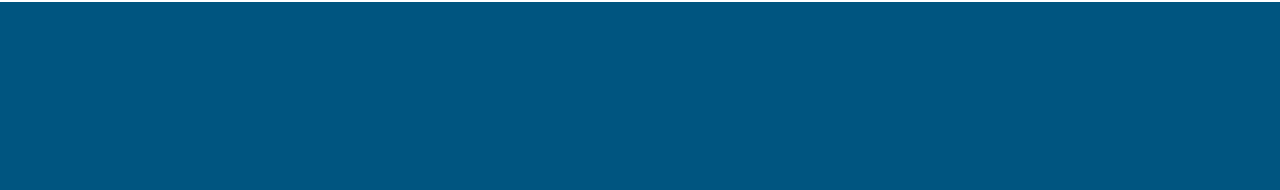
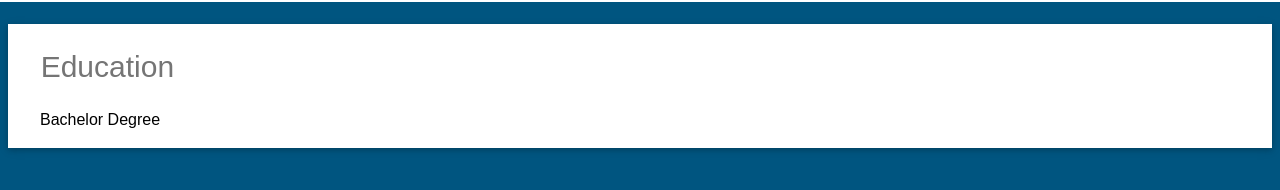
Before and after one commit to Ethanpark5300/Paradigm-Website, a plain HTML site: page HTML/feesandpolicies.html in a window 1280 px wide. Shown: the part 88-278 px from the top of the page. Drawn offline with Linux system fonts and the light colour scheme.

Commit message:
Added template for fees and policies page

```diff
--- a/CSS/feesandpolicies_styles.css
+++ b/CSS/feesandpolicies_styles.css
@@ -3,3 +3,59 @@ body
     font-family: Arial, Helvetica, sans-serif;
     background-color: #005580;
 }
+
+h2 {
+
+    font-weight: 400;
+    margin: 10px 0;
+    font-size: 30px
+}
+
+.w3-container:after,
+.w3-container:before,
+.w3-row-padding:after,
+.w3-row-padding:before {
+    content: "";
+    display: table;
+    clear: both
+}
+
+.w3-content {
+    margin-left: auto;
+    margin-right: auto
+}
+
+.w3-content {
+    max-width: 980px
+}
+
+.w3-row-padding {
+    padding: 0 8px
+}
+
+.w3-container {
+    padding: 0.01em 16px
+}
+
+.w3-card {
+    box-shadow: 0 2px 5px 0 rgba(0, 0, 0, 0.16), 0 2px 10px 0 rgba(0, 0, 0, 0.12)
+}
+
+.w3-margin-top {
+    margin-top: 112px !important
+}
+
+.w3-padding-16 {
+    padding-top: 16px !important;
+    padding-bottom: 16px !important
+}
+
+/* Colors */
+.w3-white {
+    color: #000 !important;
+    background-color: #fff !important
+}
+
+.w3-text-grey {
+    color: #757575 !important
+}
--- a/HTML/feesandpolicies.html
+++ b/HTML/feesandpolicies.html
@@ -10,54 +10,72 @@
     <link rel="stylesheet" href="../CSS/normalize.css">
     <link rel="stylesheet" href="../CSS/nav_styles.css">
     <link rel="stylesheet" href="../CSS/feesandpolicies_styles.css">
-    <script defer src = "../JavaScript/nav_script.js"></script>
+    <script defer src="../JavaScript/nav_script.js"></script>
     <script src="https://kit.fontawesome.com/a076d05399.js" crossorigin="anonymous"></script>
     <link href="https://fonts.googleapis.com/css2?family=Inter:wght@400;500;700&display=swap" rel="stylesheet">
     <link rel="stylesheet" href="https://cdnjs.cloudflare.com/ajax/libs/font-awesome/4.7.0/css/font-awesome.min.css">
 </head>
 <body>
     <!-- Navigation Bar -->
-    <section class = "navbar">
-        <header class = "header">
-            <div class = "top-bar">
-                <div class = "top-bar__content">
-                    <section class = "phone">
+    <section class="navbar">
+        <header class="header">
+            <div class="top-bar">
+                <div class="top-bar__content">
+                    <section class="phone">
                         <i class="fa fa-phone"></i>
                         <span> 480-613-9599 </span>
                     </section>
-                    <section class = "email">
+                    <section class="email">
                         <i class="fa fa-envelope"></i>
                         <span> info@paradigmpsychiatry.com </span>
                     </section>
                 </div>
             </div>
-            <div class = "bottom-bar">
-                <div class = "bottom-bar__content">
-                    <a href = "../index.html" class = "logo">
-                        <img class = "logo__img" src = "../Images/Logo.svg" alt = "logo">
-                        <span class = "logo__text"> Paradigm Psychiatry </span>
+            <div class="bottom-bar">
+                <div class="bottom-bar__content">
+                    <a href="../index.html" class="logo">
+                        <img class="logo__img" src="../Images/Logo.svg" alt="logo">
+                        <span class="logo__text"> Paradigm Psychiatry </span>
                     </a>
-                    <nav class = "nav">
-                        <ul class = "nav__list">
-                            <li class = "nav__item"> <a class = "nav__link" href="../index.html">Home</a> </li>
-                            <li class = "nav__item"> <a class = "nav__link" href="../HTML/providers.html">Providers</a> </li>
-                            <li class = "nav__item nav_active"> <a class = "nav__link" href="../HTML/feesandpolicies.html">Fees & Policies</a> </li>
-                            <li class = "nav__item"> <a class = "nav__link" href="#">Contact</a> </li>
-                            <li class = "nav__item"> <a class = "nav__link" href="#">Crisis</a> </li>
-                            <li class = "nav__item"> <a class = "nav__link" href="../HTML/about.html">About</a> </li>
-                            <li class = "nav__item"> <a class = "btn" href = "#">Schedule Appointment</a> </li>
+                    <nav class="nav">
+                        <ul class="nav__list">
+                            <li class="nav__item"> <a class="nav__link" href="../index.html">Home</a> </li>
+                            <li class="nav__item"> <a class="nav__link" href="../HTML/providers.html">Providers</a>
+                            </li>
+                            <li class="nav__item nav_active"> <a class="nav__link"
+                                    href="../HTML/feesandpolicies.html">Fees & Policies</a> </li>
+                            <li class="nav__item"> <a class="nav__link" href="#">Contact</a> </li>
+                            <li class="nav__item"> <a class="nav__link" href="#">Crisis</a> </li>
+                            <li class="nav__item"> <a class="nav__link" href="../HTML/about.html">About</a> </li>
+                            <li class="nav__item"> <a class="btn" href="#">Schedule Appointment</a> </li>
                         </ul>
                     </nav>
-                    <div class = "hamburger">
-                        <div class = "bar"></div>
-                        <div class = "bar"></div>
-                        <div class = "bar"></div>
+                    <div class="hamburger">
+                        <div class="bar"></div>
+                        <div class="bar"></div>
+                        <div class="bar"></div>
                     </div>
                 </div>
             </div>
         </header>
     </section>
 
+    <section class="fees">
+        <div class="w3-content w3-margin-top" style="max-width:1400px;">
+            <!-- The Grid -->
+            <div class="w3-row-padding">
+                <div class="w3-container w3-card w3-white">
+                    <h2 class="w3-text-grey w3-padding-16"></i>&nbsp; Education</h2>
+                    <div class="w3-container">
+                        <p>Bachelor Degree</p><br>
+                    </div>
+                </div>
+                <!-- End Grid -->
+            </div>
+            <!-- End Page Container -->
+        </div>
+    </section>
+
 
 </body>
 </html>
```
